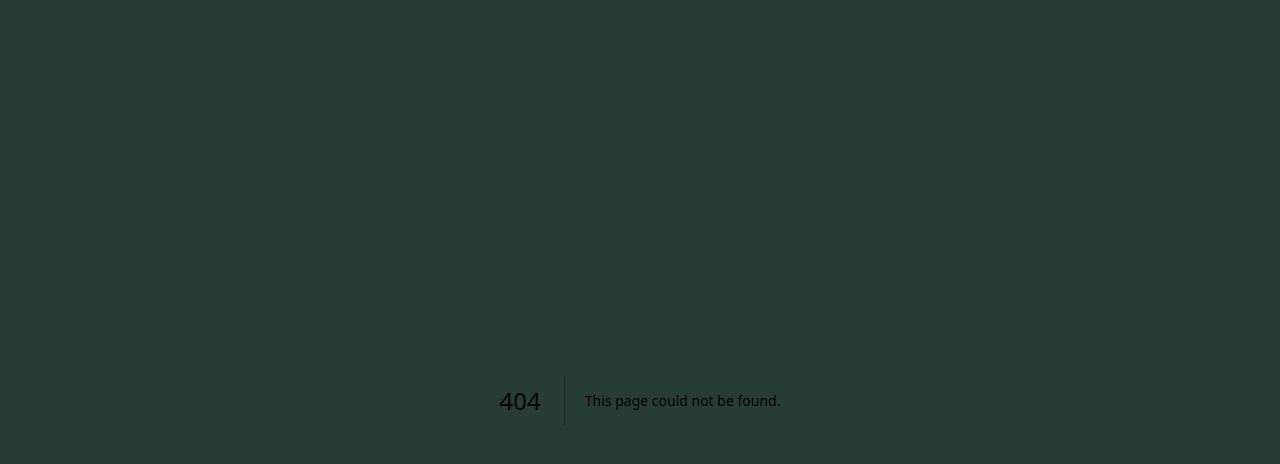
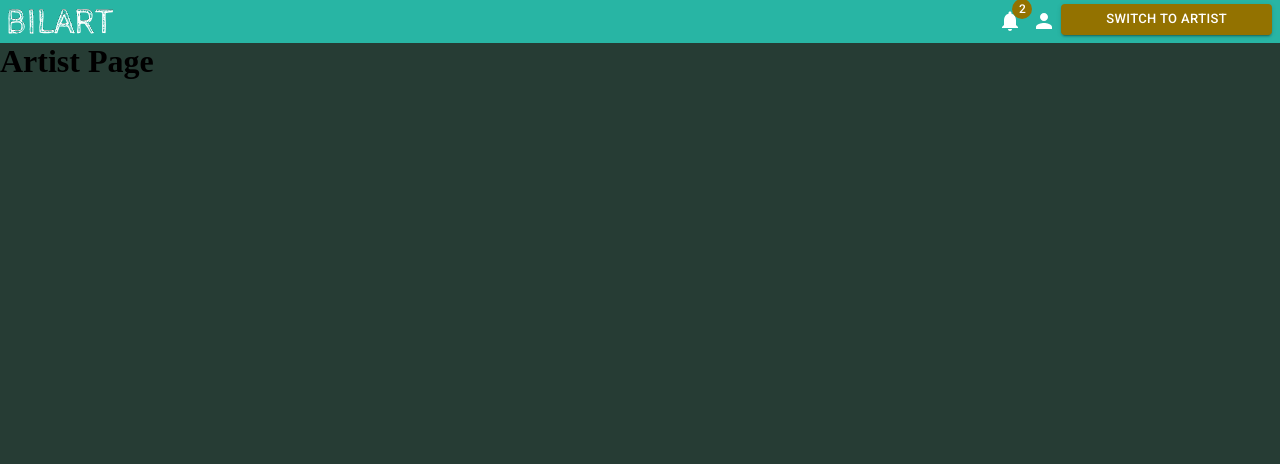
Before and after one commit to bilgineroral/bilart, a Next.js app in the folder frontend/: page /artist/profile in a window 1280 px wide. Before the commit this address had no page. Shown: the top 464 px of the page. Built offline with nearby package versions, Linux system fonts and the light colour scheme.

Commit message:
navbar and overflow scroll bug fix

```diff
--- a/frontend/components/shared/DomainImage.tsx
+++ b/frontend/components/shared/DomainImage.tsx
@@ -38,12 +38,6 @@ export function DomainImage(props : DomainImageProps) {
         height={0}
         sizes="100vw"
         onLoadingComplete={() => setImgLoaded(true)}
-        sx={{
-          opacity: imgLoaded ? 1 : 0,
-          transitionDuration: "2000ms",
-          transitionProperty: "opacity",
-          transitionTimingFunction: "ease-out",
-        }}
       />
       {!imgLoaded &&
         <CircularProgress
--- a/frontend/layout/index.tsx
+++ b/frontend/layout/index.tsx
@@ -1,4 +1,3 @@
-import Image from "next/image";
 import * as React from "react";
 
 import { useAtom } from "jotai";
@@ -7,23 +6,37 @@ import {
   Snackbar,
   Alert,
   AppBar,
-  Typography,
   Grid,
+  IconButton,
+  Badge,
+  Button,
   useTheme
 } from "@mui/material";
+import {styled} from "@mui/system";
+import NotificationsIcon from '@mui/icons-material/Notifications';
+import PersonIcon from '@mui/icons-material/Person';
 
 import {
   snackbarAtom,
   snackbarMessage,
   snackbarSeverity
 } from "@/store/snackbar";
-import Searchbar from "@/components/layout/Searchbar";
 
+import { DomainImage } from "@/components/shared";
+import { useNoticationCount } from "@/store/notificationcount";
+import { accountTypeAtom, useToggleAccountType } from "@/store/accounttype";
 
 interface LayoutProps {
+  show: boolean | undefined;
   children : React.ReactNode
 }
 
+const PageContainer = styled("div")(({theme}) => ({
+  backgroundColor : theme.palette.background.default,
+  flexGrow : 1,
+  position : "relative",
+  overflowY: "scroll",
+}))
 
 export default function Layout(props : LayoutProps) {
 
@@ -33,37 +46,73 @@ export default function Layout(props : LayoutProps) {
   const [severity, __] = useAtom(snackbarSeverity);
   const [message, ___] = useAtom(snackbarMessage);
 
+
+  const [notificationCount] = useNoticationCount(2500);
+  const [accountType] = useAtom(accountTypeAtom);
+  const toggleAccountType = useToggleAccountType();
+
   return (
-    <div
-      style={{
-        width : "100%",
-        height : "100%",
-        backgroundColor : theme.palette.background.default
-      }}
-    >
+    <>
       <Snackbar open={snackbarStatus} autoHideDuration={6000} onClose={() => setSnackbarStatus(false)}>
         <Alert onClose={() => setSnackbarStatus(false)} severity={severity} sx={{ width: '100%' }}>
           {message}
         </Alert>
       </Snackbar>
-      {/* <AppBar position="static" color="secondary" sx={{height : "fit-content", padding : "0.25rem 0.5rem"}}>
+      {
+        props.show &&
+      <AppBar position="static" color="primary" sx={{height : "fit-content", padding : "0.25rem 0.5rem"}}>
         <Grid container sx={{width : "100%"}}>
-          <Grid item xs={1} sx={{height : 40}}>
-          <Image
-            alt="campus connect logo"
-            src="/app-logo.png"
-            width={0}
-            height={0}
-            sizes="100vw"
-            style={{ width: '100%', height: '100%' }} // optional
+          <Grid item xs={1} sx={{height : 35}}>
+          <DomainImage
+            alt="bil art"
+            src="/app-logo.svg"
           />
           </Grid>
-          <Grid item xs={6}>
+          <Grid item xs={8} />
+          <Grid item xs={1}>
+            <div style={{display : "flex", justifyContent : "right", width: "100%"}}>
+              <IconButton
+                size="small"
+              >
+                <Badge badgeContent={notificationCount} color="secondary">
+                  <NotificationsIcon
+                    style={{
+                      fill: "#fff"
+                    }}
+                  />
+                </Badge>
+              </IconButton>
+              <IconButton
+                size="small"
+              >
+                <PersonIcon
+                  style={{
+                    fill: "#fff"
+                  }}
+                />
+              </IconButton>
+            </div>
+          </Grid>
+          <Grid item xs={2}>
+            <div style={{display : "flex", alignItems : "center"}}>
+              <Button
+                color="secondary"
+                variant="contained"
+                size="small"
+                onClick={toggleAccountType}
+                fullWidth={true}
+              >
+                Switch To {accountType}
+              </Button>
+            </div>
           </Grid>
         </Grid>
-      </AppBar> */}
+      </AppBar>
+    }
+    <PageContainer>
       {props.children}
-    </div>
+    </PageContainer>
+    </>
   )
 
 }
--- a/frontend/pages/_app.tsx
+++ b/frontend/pages/_app.tsx
@@ -12,7 +12,7 @@ export default function App({ Component, pageProps }: AppProps) {
   return (
     <StoreProvider>
       <MuiThemeProvider>
-        <Layout>
+        <Layout show={pageProps.navbar}>
           <Component  {...pageProps} />
         </Layout>
       </MuiThemeProvider>
--- /dev/null
+++ b/frontend/pages/artist/profile.tsx
@@ -0,0 +1,25 @@
+import * as React from "react";
+
+export default function ArtistProfilePage() {
+
+  return (
+    <div
+    style={{
+      height : "1000px"
+    }}>
+    <h1>
+      Artist Page
+    </h1>
+
+    </div>
+  )
+}
+
+
+export async function getStaticProps() {
+  return {
+    props : {
+      navbar : true
+    }
+  }
+}
--- a/frontend/pages/login.tsx
+++ b/frontend/pages/login.tsx
@@ -51,7 +51,7 @@ export default function LoginPage() {
   }
 
   const handleArtistLogin = async () => {
-    router.replace("/");
+    router.replace("/artist/profile");
   }
 
   return (
--- /dev/null
+++ b/frontend/store/accounttype.ts
@@ -0,0 +1,34 @@
+import React from "react";
+import {atom, useAtom} from "jotai";
+
+type AccountType = "artist" | "collector"
+
+
+export const accountTypeAtom = atom<AccountType>("artist");
+
+export const useArtistAccountType = () => {
+  const [_, setAccountType] = useAtom(accountTypeAtom);
+  React.useEffect(() => {
+    setAccountType("artist");
+  }, []);
+}
+
+
+export const useCollectorAccountType = () => {
+  const [_, setAccountType] = useAtom(accountTypeAtom);
+  React.useEffect(() => {
+    setAccountType("collector");
+  }, []);
+}
+
+export const useToggleAccountType = () => {
+  const [_, setAccountType] = useAtom(accountTypeAtom);
+  const toggle = React.useCallback(() => {
+    setAccountType(prev => {
+      if (prev === "artist") return "collector";
+      return "artist";
+    })
+  }, []);
+
+  return toggle;
+}
--- /dev/null
+++ b/frontend/store/notificationcount.ts
@@ -0,0 +1,18 @@
+import * as React from "react";
+import {atom, useAtom} from "jotai";
+
+export const notificationCountAtom = atom<number>(0);
+
+export const useNoticationCount = (pollDelay : number) => {
+  const [notificationCount, setNotificationCount] = useAtom(notificationCountAtom);
+
+  React.useEffect(() => {
+    const pollInterval = setInterval(() => {
+      setNotificationCount(prev => prev+1);
+    }, pollDelay);
+
+    return () => clearInterval(pollInterval);
+  }, []);
+
+  return [notificationCount];
+}
--- a/frontend/styles/globals.css
+++ b/frontend/styles/globals.css
@@ -23,8 +23,9 @@ body {
 }
 
 #__next {
-  position: absolute;
-  inset: 0;
+  height : 100vh;
+  display: flex;
+  flex-direction: column;
 }
 
 a {
```
Also changed, not shown: frontend/pages/artist/create.tsx (added), 1 other file (tests, documents, lock files or other folders).
